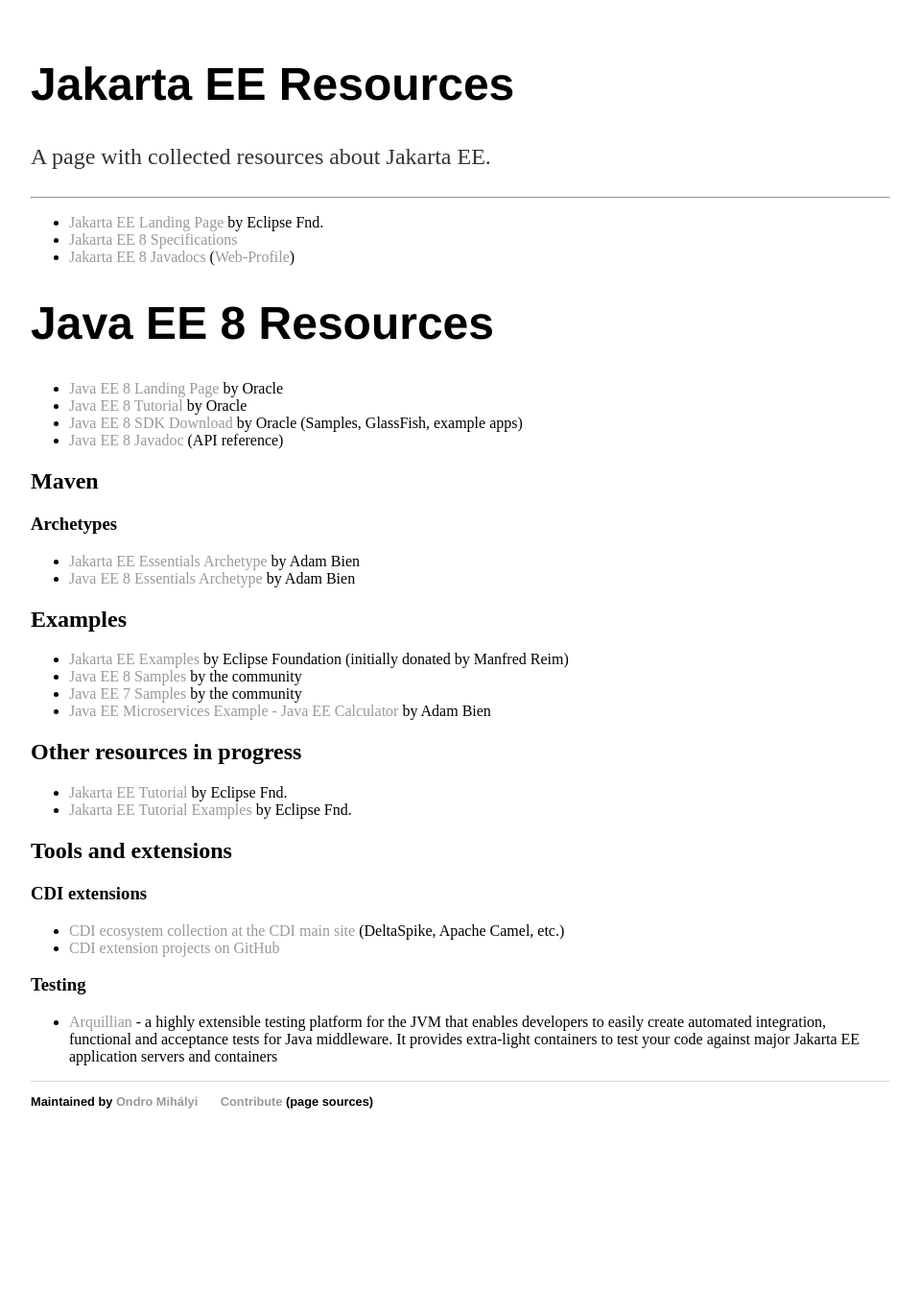
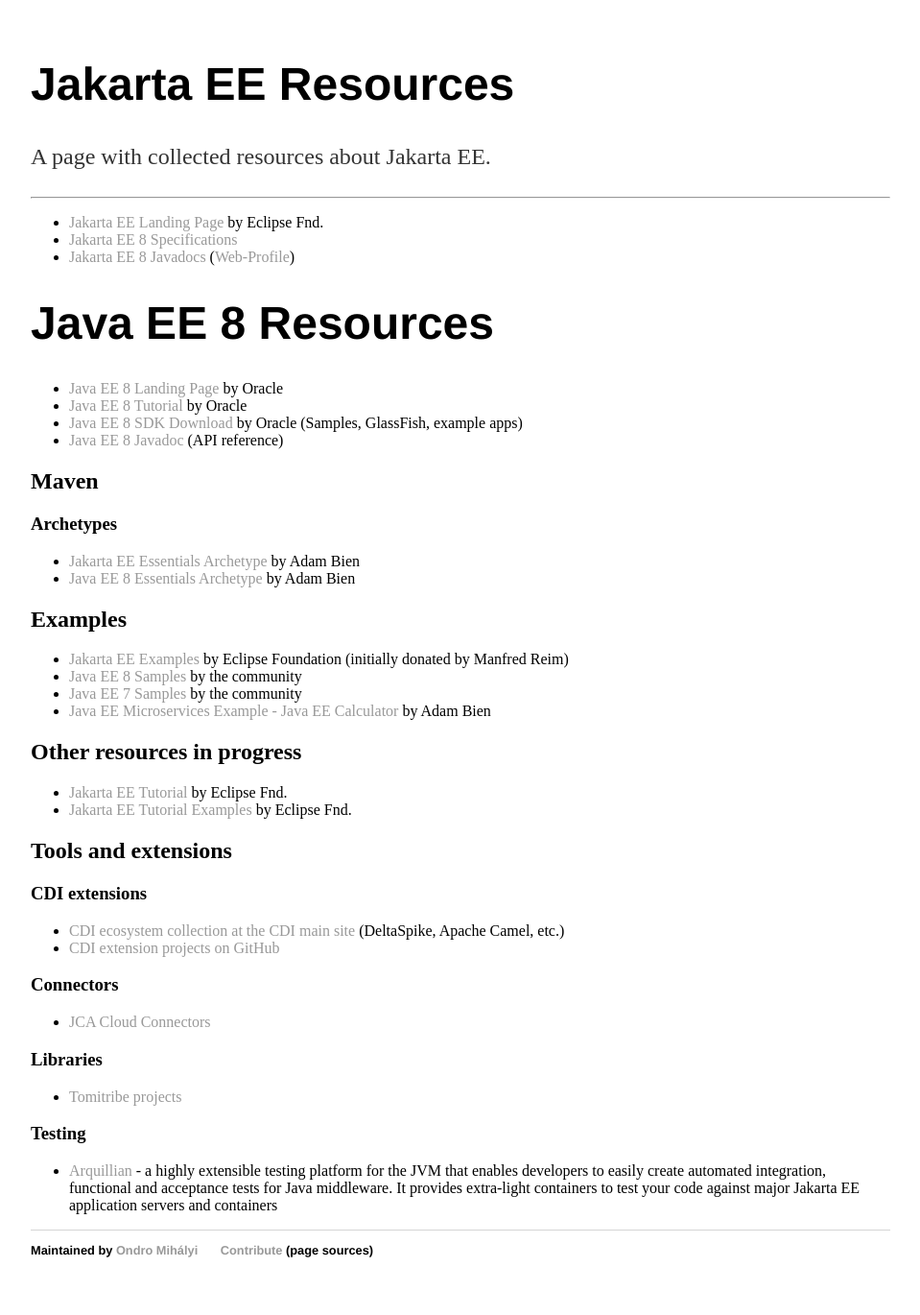
Before and after one commit to awesome-jakartaee/awesome-jakartaee.github.io, a Jekyll site: the page built from index.md, in a window 1280 px wide. Shown: the whole page at 96% size, without its empty margins (160-1119 px from the left). Built offline with Jekyll 4.4.1, drawn with Linux system fonts in a browser that asks for light colours; before the commit the page ends 1215 px from its top, so only the background shows below that.

Commit message:
Update index.md

```diff
--- a/index.md
+++ b/index.md
@@ -45,6 +45,14 @@
 * [CDI ecosystem collection at the CDI main site](http://www.cdi-spec.org/ecosystem/) (DeltaSpike, Apache Camel, etc.)
 * [CDI extension projects on GitHub](https://github.com/search?o=desc&q=cdi+extensions&s=stars&type=Repositories)
 
+### Connectors
+
+* [JCA Cloud Connectors](https://github.com/payara/Cloud-Connectors)
+
+### Libraries
+
+* [Tomitribe projects](https://tomitribe.io/projects)
+
 ### Testing
 
 * [Arquillian](http://arquillian.org/) - a highly extensible testing platform for the JVM that enables developers to easily create automated integration, functional and acceptance tests for Java middleware. It provides extra-light containers to test your code against major Jakarta EE application servers and containers
```
